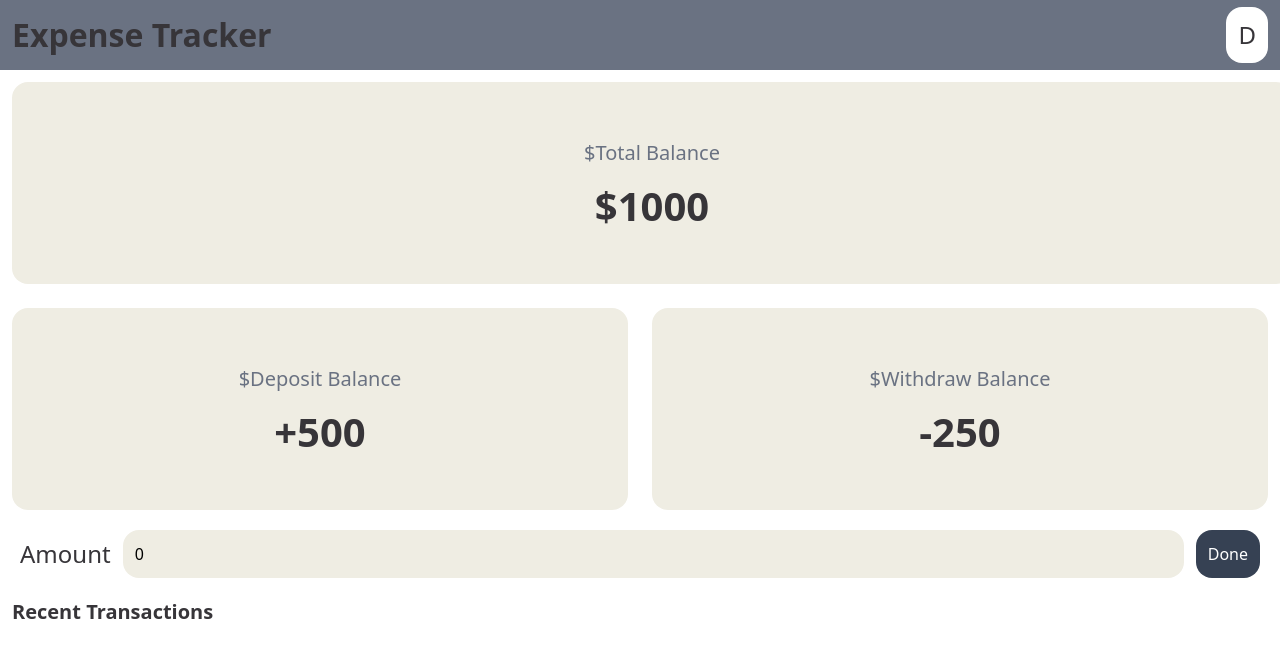
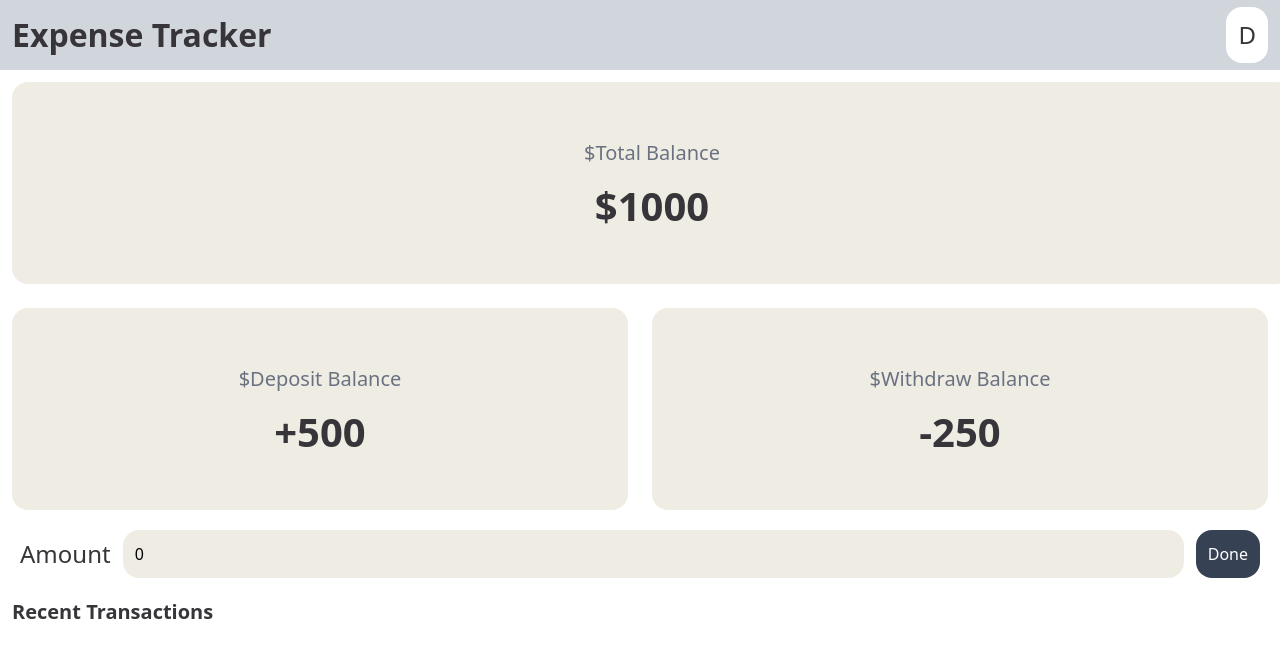
Before and after one commit to codewithfitse/ExpenseTracker, a React (Vite) app in the folder Frontend/: page /Home in a window 1280 px wide. Shown: the top 658 px of the page. Built offline with nearby package versions, Linux system fonts and the light colour scheme.

Commit message:
WORKING ON CALUCULATE INPUT

```diff
--- a/Frontend/src/page/Home.jsx
+++ b/Frontend/src/page/Home.jsx
@@ -46,7 +46,7 @@
           isDark ? "dark" : ""
         }`}
       >
-        <header className="w-full h-[70px] px-3 flex justify-between items-center bg-gray-500">
+        <header className="w-full h-[70px] px-3 flex justify-between items-center bg-gray-300 dark:bg-gray-500">
           <h2 className="">Expense Tracker</h2>
           <button
             className="w-fit h-fit p-3 text-2xl rounded-2xl bg-primary dark:bg-primary-dark"
```
